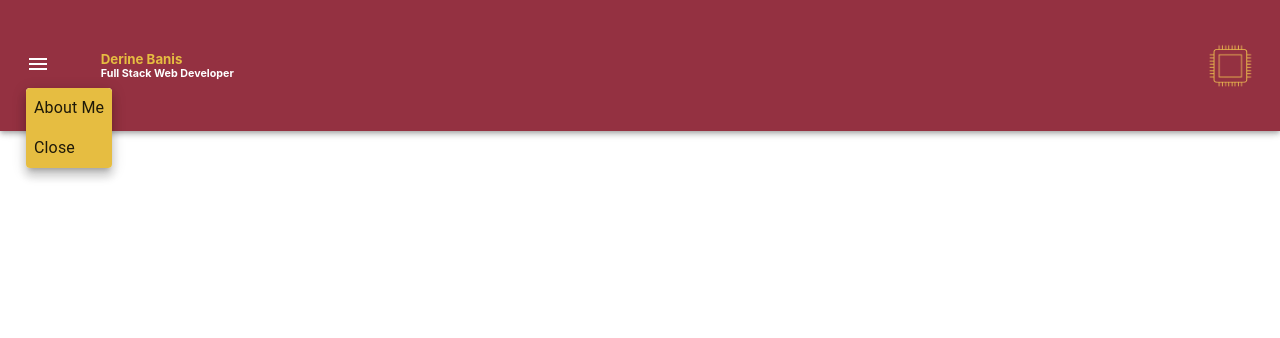
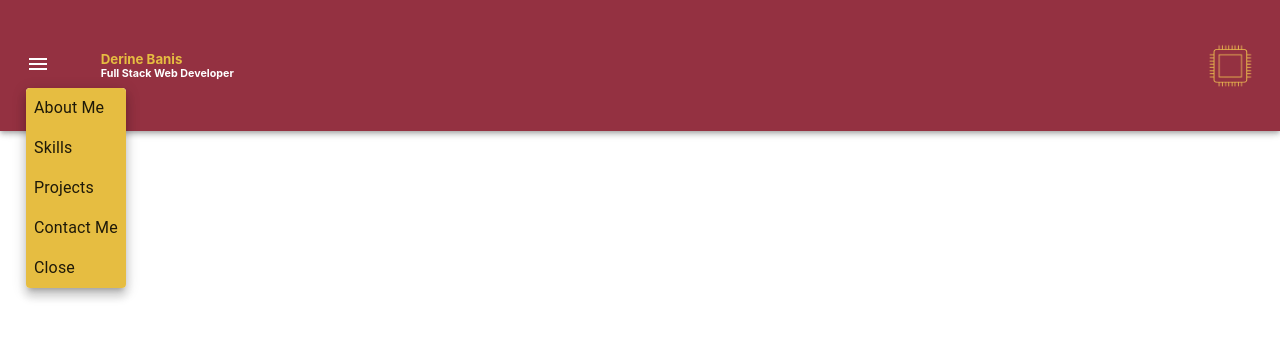
Before and after one commit to Enired/my-personal-site, a React (Create React App) app in the folder client/: page / in a window 1280 px wide. Both pictures are taken after a click on the element 37 px from the left and 65 px from the top of the page. Shown: the top 338 px of the page. Built offline with nearby package versions, Linux system fonts and the light colour scheme.

Commit message:
Add more links to nav bar.

```diff
--- a/client/src/components/TopNav.jsx
+++ b/client/src/components/TopNav.jsx
@@ -35,6 +35,9 @@ export const TopNav = () => {
         open={open}
         >
           <MenuItem className="nav-bar-menu-dropdown-item" onClick={()=>{console.log('Clicked About Me Link')}}>About Me</MenuItem>
+          <MenuItem className="nav-bar-menu-dropdown-item" onClick={()=>{console.log('Clicked Skills Link')}}>Skills</MenuItem>
+          <MenuItem className="nav-bar-menu-dropdown-item" onClick={()=>{console.log('Clicked Projects Link')}}>Projects</MenuItem>
+          <MenuItem className="nav-bar-menu-dropdown-item" onClick={()=>{console.log('Clicked Contact Me Link')}}>Contact Me</MenuItem>
           <MenuItem className="nav-bar-menu-dropdown-item" onClick={(event)=>{closeMenu(event)}}>Close</MenuItem>
         </Menu>
 
```
